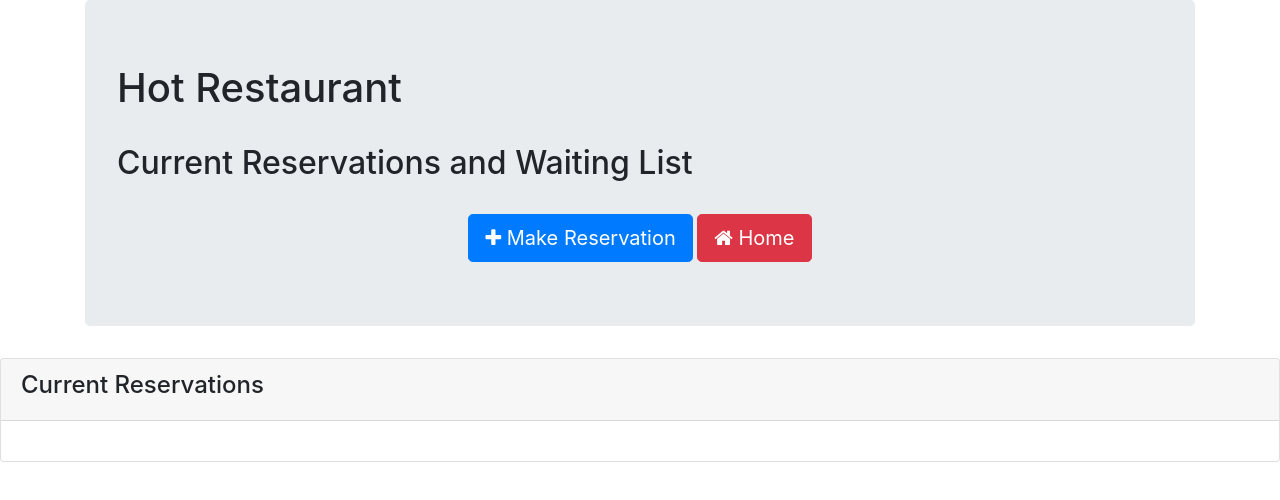
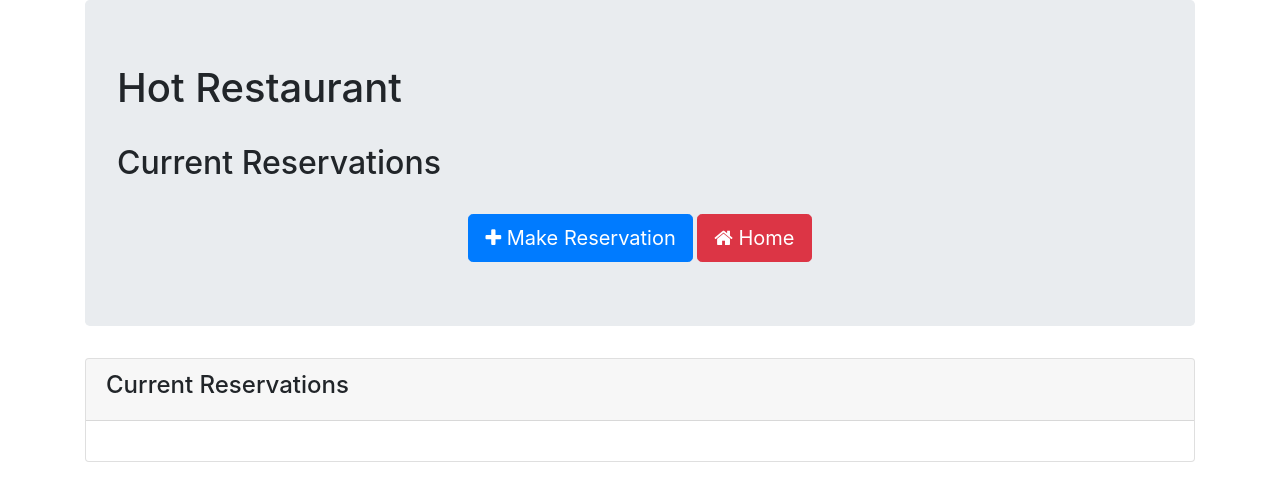
Before and after one commit to eaclumpkens/reservationApp, a website: page tables.html in a window 1280 px wide. Drawn offline with nearby package versions, Linux system fonts and the light colour scheme; no server answers.

Commit message:
nesting fix

```diff
--- a/tables.html
+++ b/tables.html
@@ -18,7 +18,7 @@
         <div class="jumbotron">
           <h1>Hot Restaurant</h1>
           <br>
-          <h2>Current Reservations and Waiting List</h2>
+          <h2>Current Reservations</h2>
           <br>
 
           <div class= "text-center">
@@ -26,17 +26,17 @@
             <a href="./"><button class="btn btn-danger btn-lg"><span class="fa fa-home"></span> Home</button></a>
           </div>
         </div>
-    </div>
 
         <div class="card">
             <div class="card-header">
                 <h4>Current Reservations</h4>
             </div>
+
             <div class="card-body">
                 <span id="tableList" class= "list-group"></span>
             </div>
         </div>
-
+    </div>
 </body>
 
 <script type="text/javascript">
```
Lines whose indentation alone changed are shown as unchanged.
